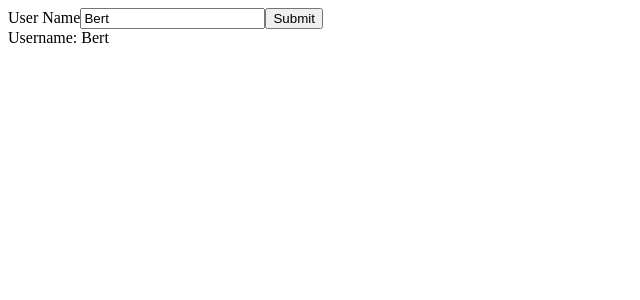
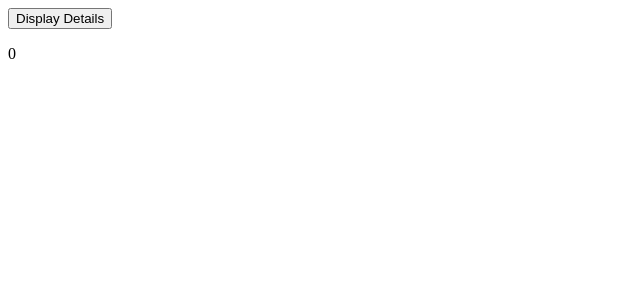
Before and after one commit to milleraundra/angular-practice-app, an Angular app: page / in a window 1280 px wide. Shown: the top 300 px of the page, without its empty margins (0-640 px from the left). Built offline with nearby package versions, Linux system fonts and the light colour scheme.

Commit message:
practice using ngIf

```diff
--- a/src/app/app.component.html
+++ b/src/app/app.component.html
@@ -1 +1 @@
-<warning-alert></warning-alert>
+<success-alert></success-alert>
--- a/src/app/success-alert/success-alert.component.html
+++ b/src/app/success-alert/success-alert.component.html
@@ -1,2 +1,3 @@
-<div class="success">Success!</div>
-<div class="success">Everything was handled appropriately. Congratulations!</div>
+<button (click)="onDisplayClick()">Display Details</button>
+<p *ngIf="showDetails">Lorem ipsum dolor sit amet. Lorem ipsum dolor sit amet. Lorem ipsum dolor sit amet. Lorem ipsum dolor sit amet. Lorem ipsum dolor sit amet. Lorem ipsum dolor sit amet.</p>
+<p>{{ clickCount }}</p>
--- a/src/app/success-alert/success-alert.component.ts
+++ b/src/app/success-alert/success-alert.component.ts
@@ -6,10 +6,20 @@ import { Component, OnInit } from '@angular/core';
   styleUrls: ['../../styles/assignment-one.css']
 })
 export class SuccessAlertComponent implements OnInit {
+  clickCount = 0;
+  clickArray = [];
+  showDetails = false;
 
   constructor() { }
 
   ngOnInit() {
   }
 
+  onDisplayClick() {
+    this.showDetails = !this.showDetails;
+    this.clickArray.push(this.clickCount);
+    this.clickCount++
+
+  }
+
 }
--- a/src/app/warning-alert/warning-alert.component.html
+++ b/src/app/warning-alert/warning-alert.component.html
@@ -8,4 +8,4 @@
 <button
   [disabled]="!username"
   (click)="onUserNameSubmit()">Submit</button>
-<div>Username: {{ username }}</div>
+<div *ngIf="submit">New username submitted.</div>
--- a/src/app/warning-alert/warning-alert.component.ts
+++ b/src/app/warning-alert/warning-alert.component.ts
@@ -10,13 +10,16 @@ import {Component} from '@angular/core';
 })
 
 export class WarningAlertComponent {
-  username = 'Bert';
+  username = '';
+  submit = false;
 
   onUpdateUsername(event: Event) {
+    // this.submit = false;
     this.username = (<HTMLInputElement>event.target).value;
   }
 
   onUserNameSubmit() {
+    this.submit = true;
     this.username = '';
   }
 }
```
Also changed, not shown: 1 other file (tests, documents, lock files or other folders).
